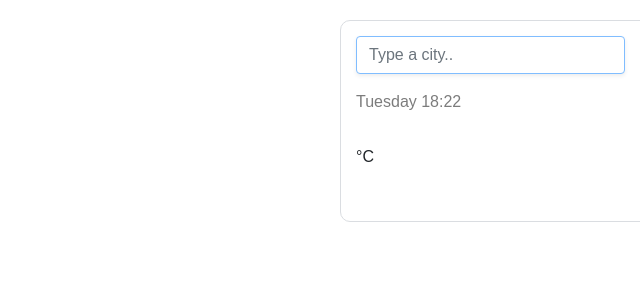
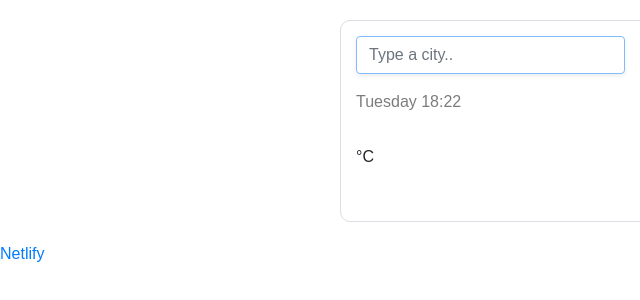
Before and after one commit to Freitassbea/MyWeatherproject, a plain HTML site: page index.html in a window 1280 px wide. Shown: the full height of the page, 0-640 px from the left. Drawn offline with nearby package versions, Linux system fonts and the light colour scheme; no server answers.

Commit message:
Addes a link to Netlify

```diff
--- a/index.html
+++ b/index.html
@@ -72,5 +72,6 @@
     </div>
 
     <script src="script.js"></script>
+    <a href="http:/www.netlify.com">Netlify</a>
   </body>
 </html>
```
